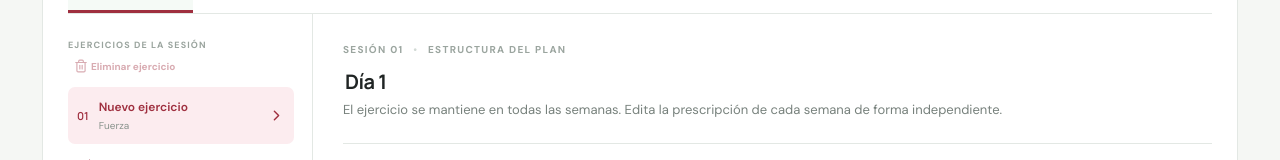
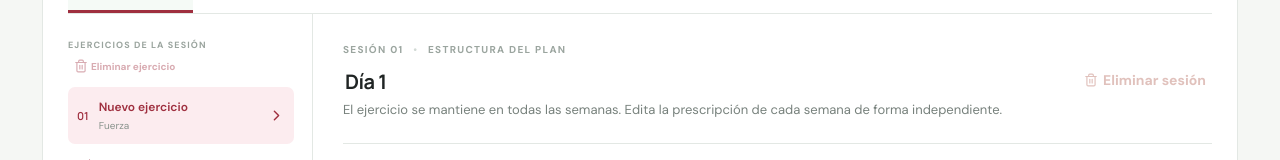
Before and after one commit to fvillena/exeplanner, a React (Vite) app: page / in a window 1280 px wide. Shown: the part 1265-1425 px from the top of the page. Built offline with nearby package versions, Linux system fonts and the light colour scheme.

Commit message:
feat(ui): add functionality to remove a session and update styles for the remove button

```diff
--- a/src/main.jsx
+++ b/src/main.jsx
@@ -499,7 +499,7 @@ function App({ initialPlan: providedPlan = null, serverPlan = null, initialExecu
       "### Lesiones o limitaciones",
       profile.injuries || "Sin especificar",
       "",
-      "### Antecedentes / notas de salud",
+      "### Antecedentes / notas de salud / hábitos",
       profile.medicalNotes || "Sin especificar",
     ].join("\n");
 
@@ -646,6 +646,18 @@ function App({ initialPlan: providedPlan = null, serverPlan = null, initialExecu
       })),
     }));
     setActiveDay(week.days.length);
+    setActiveExercise(0);
+  };
+  const removeDay = () => {
+    if ((week?.days.length || 0) <= 1) return;
+    setPlan((p) => ({
+      ...p,
+      weeks: p.weeks.map((item) => ({
+        ...item,
+        days: item.days.filter((_, index) => index !== activeDay),
+      })),
+    }));
+    setActiveDay((index) => Math.max(0, index - 1));
     setActiveExercise(0);
   };
   const updateSessionStructure = (patch) =>
@@ -978,22 +990,6 @@ function App({ initialPlan: providedPlan = null, serverPlan = null, initialExecu
       y = oldY;
     });
     y += 49;
-    [
-      ["Descripción del caso", profile.caseDescription],
-      ["Objetivo principal", profile.goal],
-      ["Lesiones o limitaciones", profile.injuries],
-      ["Antecedentes / notas de salud", profile.medicalNotes],
-    ].forEach(([label, value]) => {
-      if (!safe(value)) return;
-      heading(label);
-      pdf.setTextColor(55, 65, 59);
-      pdf.setFont("helvetica", "normal");
-      pdf.setFontSize(9);
-      const lines = pdf.splitTextToSize(value, contentWidth);
-      addPageIfNeeded(lines.length * 4 + 4);
-      pdf.text(lines, margin, y);
-      y += lines.length * 4 + 7;
-    });
     if (safe(plan.generalNotes)) {
       heading("Comentario general");
       pdf.setTextColor(55, 65, 59);
@@ -1747,7 +1743,7 @@ function App({ initialPlan: providedPlan = null, serverPlan = null, initialExecu
                       />
                     </label>
                     <label className="wide-field profile-final-field">
-                      ANTECEDENTES / NOTAS DE SALUD
+                      ANTECEDENTES / NOTAS DE SALUD / HÁBITOS
                       <textarea
                         value={plan.studentProfile.medicalNotes}
                         placeholder="Información relevante para planificar con seguridad..."
@@ -1866,6 +1862,14 @@ function App({ initialPlan: providedPlan = null, serverPlan = null, initialExecu
                             />
                              <p>El ejercicio se mantiene en todas las semanas. Edita la prescripción de cada semana de forma independiente.</p>
                           </div>
+                          <button
+                            type="button"
+                            className="danger-link remove-session"
+                            onClick={removeDay}
+                            disabled={(week?.days.length || 0) <= 1}
+                          >
+                            <Trash2 size={14} /> Eliminar sesión
+                          </button>
                         </div>
                         <div className="selected-exercise-header">
                           <div>
--- a/src/styles.css
+++ b/src/styles.css
@@ -827,6 +827,21 @@ nav button:hover,
 .prescription-week-link:hover {
     color: #9f2f3f;
     text-decoration-color: #e0b7bf
+}
+
+.remove-session {
+    display: inline-flex;
+    flex: 0 0 auto;
+    align-items: center;
+    gap: 5px;
+    margin-top: 2px;
+    color: #a61f32 !important;
+    font-weight: 700;
+    opacity: 1 !important
+}
+
+.remove-session:disabled {
+    opacity: .4 !important
 }
 
 .prescription-week-cell {
```
